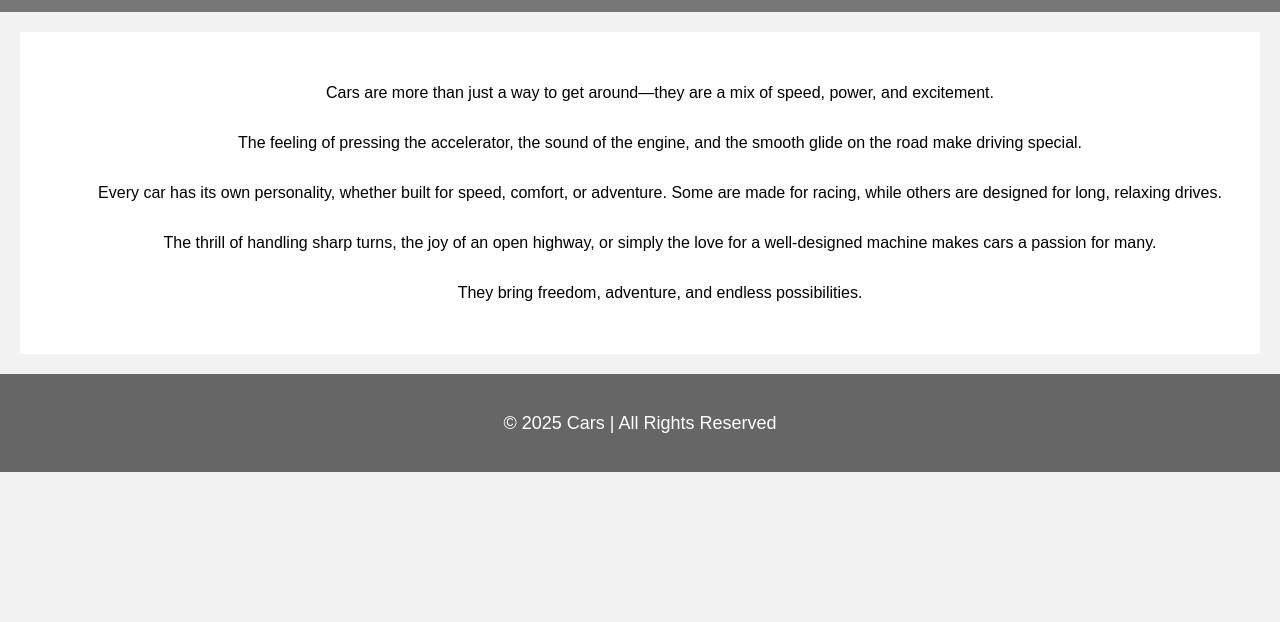
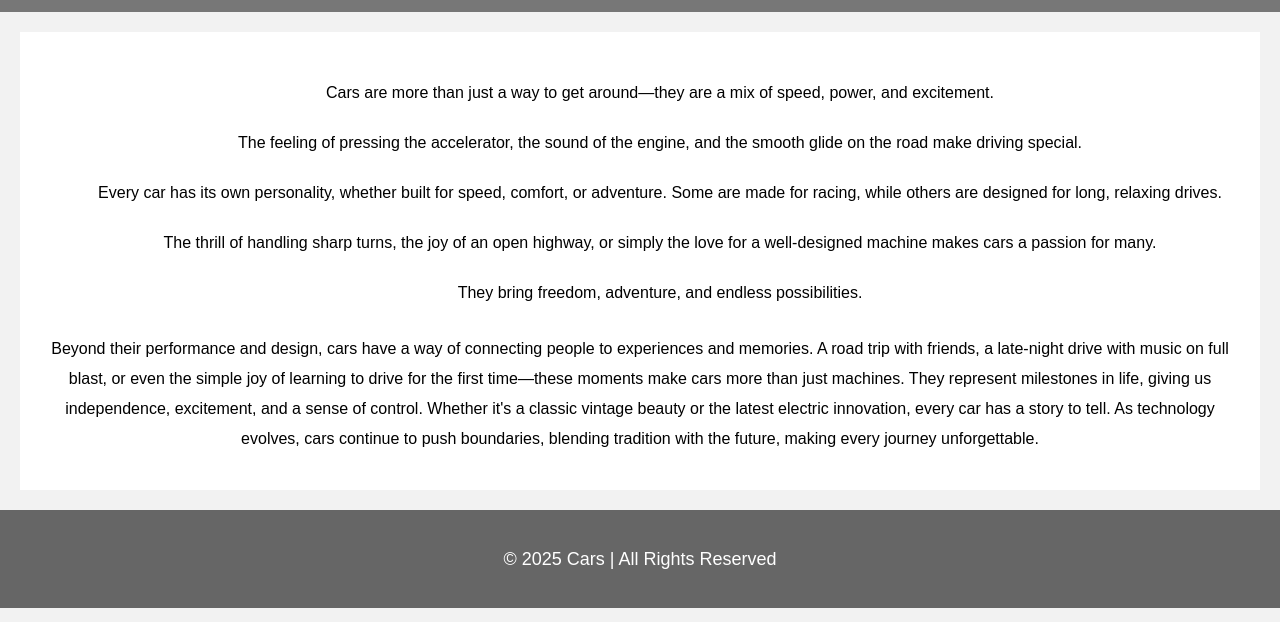
Before and after one commit to Balaji-Thota/cars, a plain HTML site: page about.html in a window 1280 px wide. Shown: the part 178-800 px from the top of the page. Drawn offline with Linux system fonts and the light colour scheme.

Commit message:
Update about.html

```diff
--- a/about.html
+++ b/about.html
@@ -26,6 +26,11 @@
             <li>The thrill of handling sharp turns, the joy of an open highway, or simply the love for a well-designed machine makes cars a passion for many.</li>
             <li>They bring freedom, adventure, and endless possibilities.</li>
         </ul>
+        <p>Beyond their performance and design, cars have a way of connecting people to experiences and memories.
+            A road trip with friends, a late-night drive with music on full blast, or even the simple joy of learning to drive for the first time—these moments make cars more than just machines.
+            They represent milestones in life, giving us independence, excitement, and a sense of control.
+            Whether it's a classic vintage beauty or the latest electric innovation, every car has a story to tell.
+            As technology evolves, cars continue to push boundaries, blending tradition with the future, making every journey unforgettable.</p>
     </main>
     <footer>
         <p>&copy; 2025 Cars | All Rights Reserved</p>
```
